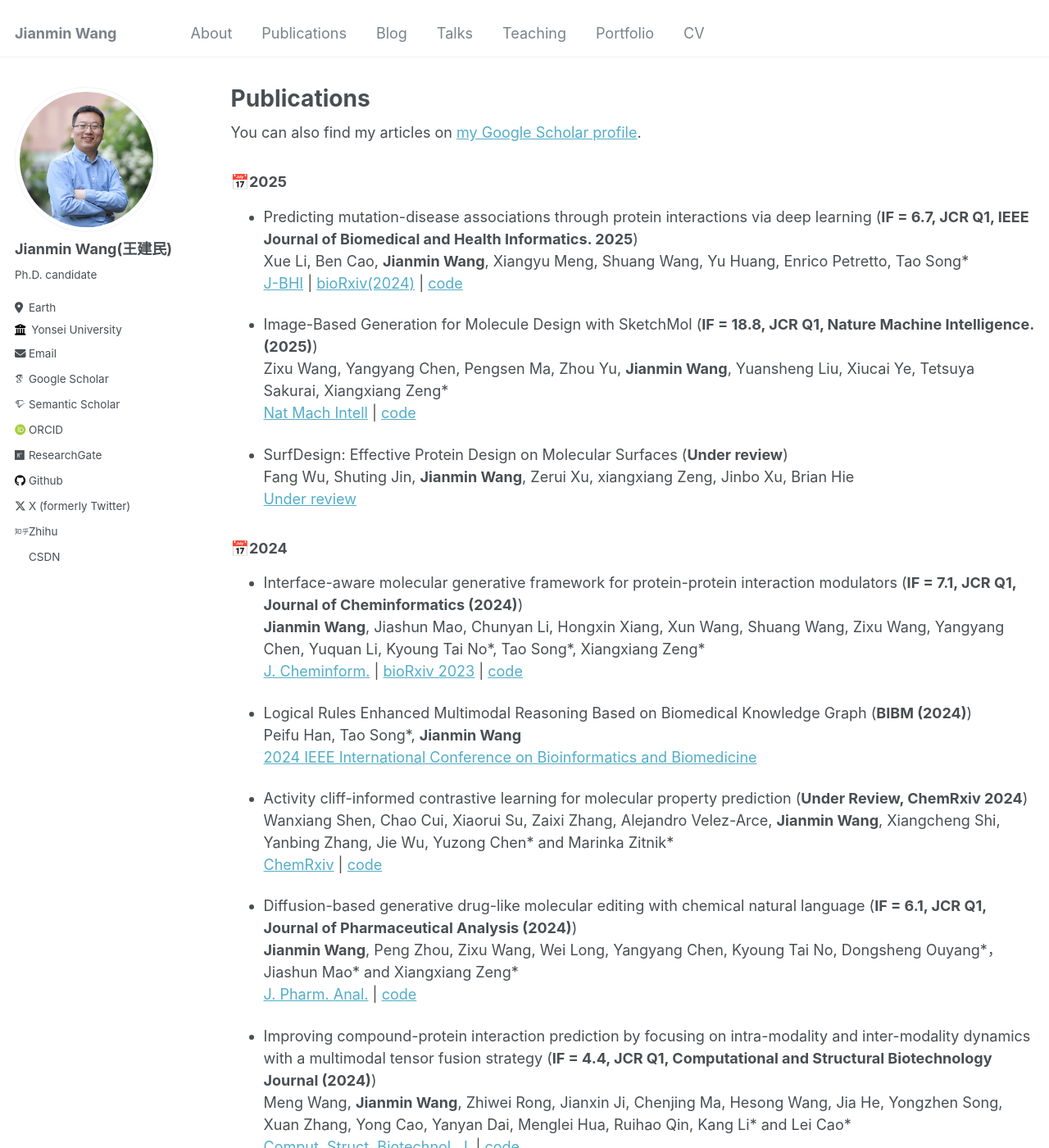
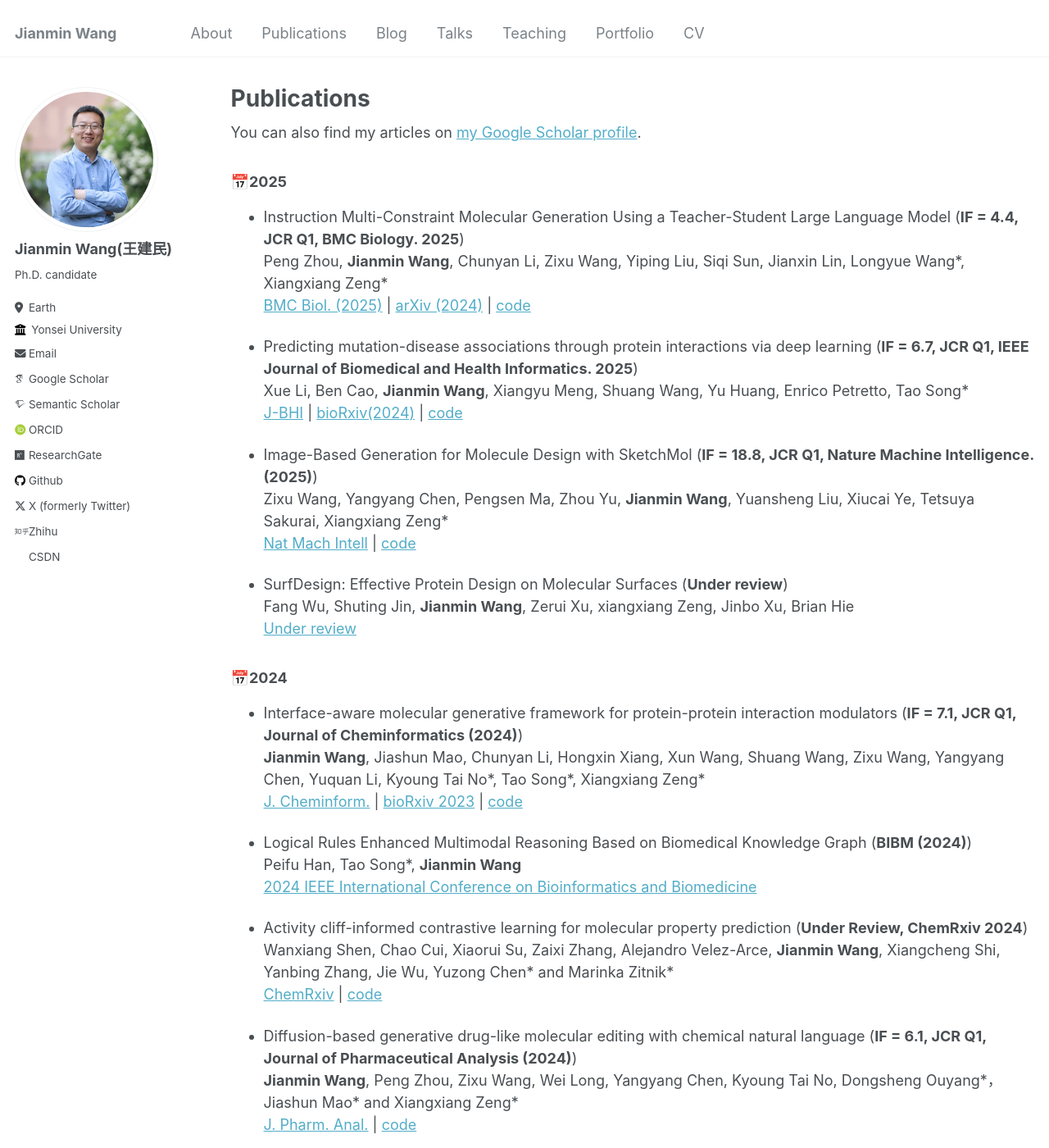
Before and after one commit to Jianmin2drugai/Jianmin2drugai.github.io, a Jekyll site: the page built from _pages/publications.md, in a window 1280 px wide and 1400 px high. Shown: the whole window at 82% size. Built offline with Jekyll 4.4.1, drawn with Linux system fonts in a browser that asks for light colours; some web fonts are replaced; some of the changed text lies outside the part shown.

Commit message:
Update publications.md

```diff
--- a/_pages/publications.md
+++ b/_pages/publications.md
@@ -16,6 +16,10 @@ author_profile: true
 {% endfor %}
 
 ### &#x1F4C5;2025
+
+*   Instruction Multi-Constraint Molecular Generation Using a Teacher-Student Large Language Model (**IF = 4.4, JCR Q1, BMC Biology. 2025**)
+    Peng Zhou, **Jianmin Wang**, Chunyan Li, Zixu Wang, Yiping Liu, Siqi Sun, Jianxin Lin, Longyue Wang\*, Xiangxiang Zeng\*
+    [BMC Biol. (2025)](https://arxiv.org/abs/2403.13244) | [arXiv (2024)](https://arxiv.org/abs/2403.13244) | [code](https://github.com/HHW-zhou/TSMMG)
 
 *   Predicting mutation-disease associations through protein interactions via deep learning (**IF = 6.7, JCR Q1, IEEE Journal of Biomedical and Health Informatics. 2025**)
     Xue Li, Ben Cao, **Jianmin Wang**, Xiangyu Meng, Shuang Wang, Yu Huang, Enrico Petretto, Tao Song\*
```
Also changed, not shown: other parts of _pages/publications.md (+0 -4 lines).
